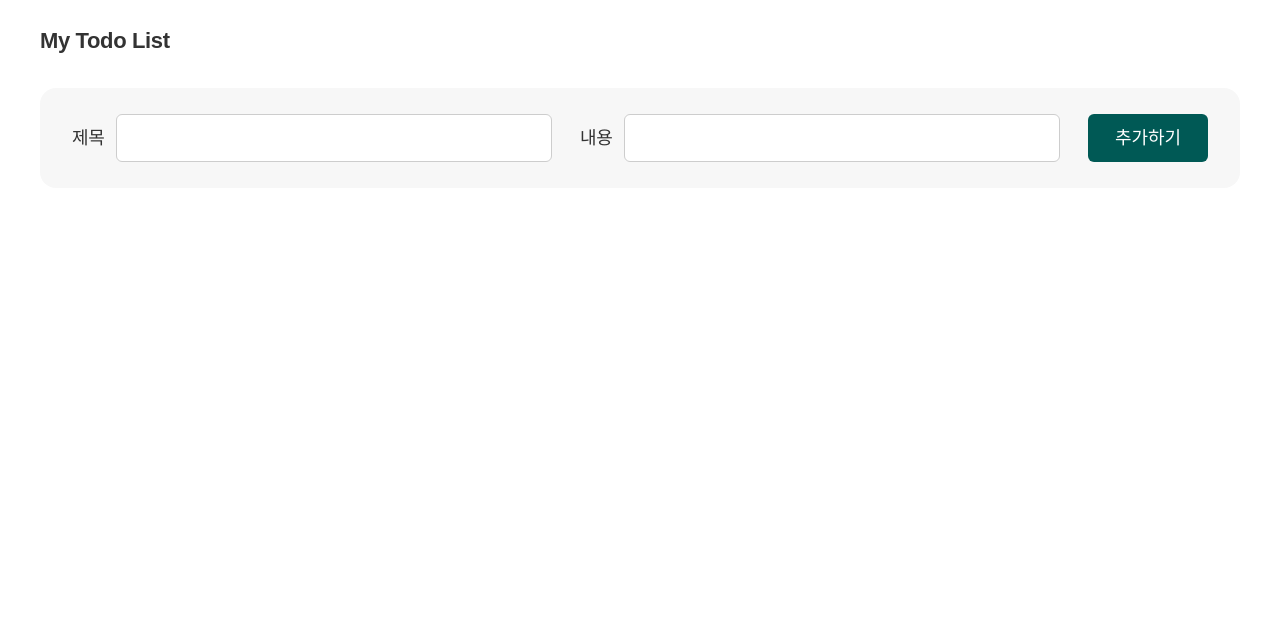
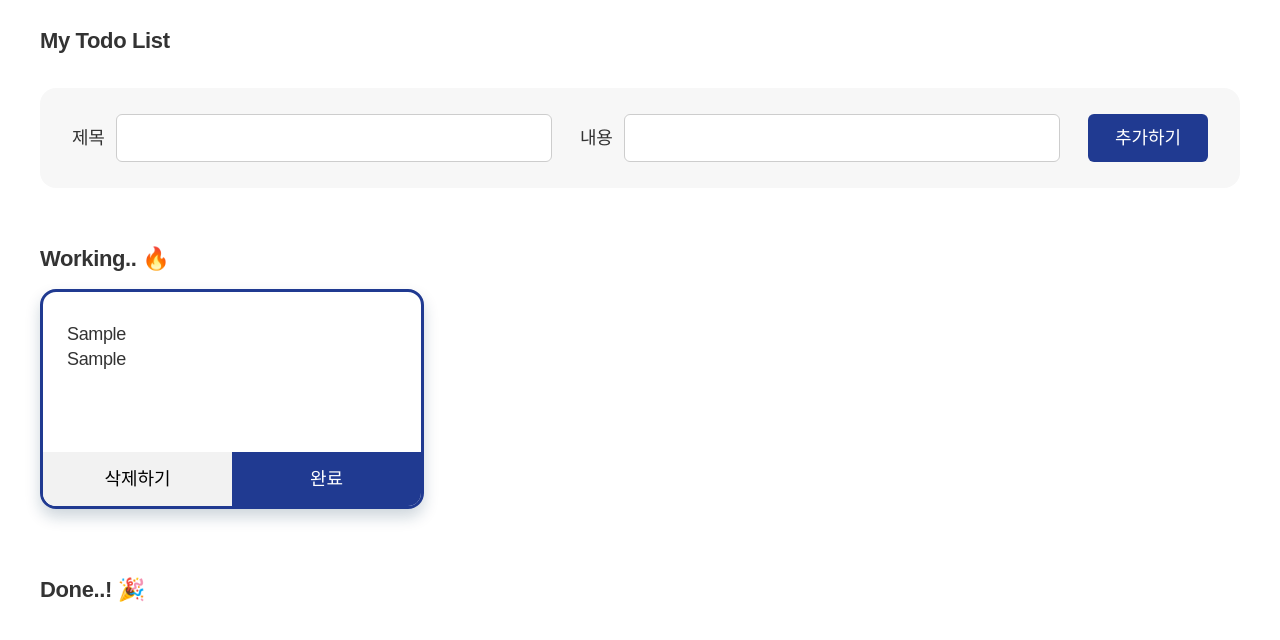
Before and after one commit to lizzieFEstudy/ts-todolist-lv2, a React (Create React App) app: page / in a window 1280 px wide. Both pictures are taken after typing "Sample", "Sample" into the empty fields and a click on the button "추가하기". Shown: the top 640 px of the page. Built offline with nearby package versions, Linux system fonts and the light colour scheme.

Commit message:
feat(Todo): Read to-do lists

```diff
--- a/src/components/TodoList.tsx
+++ b/src/components/TodoList.tsx
@@ -1,7 +1,44 @@
 import React from "react";
+import { TodoModel } from "../model/todo";
+import * as S from "../styles/TodoList.styled";
 
-const TodoList: React.FC = () => {
-  return <div>TodoList</div>;
+type OwnProps = {
+  todos: TodoModel[];
+  setTodos: React.Dispatch<React.SetStateAction<TodoModel[]>>;
+  listIsDone: boolean;
+};
+
+const TodoList: React.FC<OwnProps> = ({ todos, setTodos, listIsDone }) => {
+  return (
+    <section>
+      <S.TodoListH2>{listIsDone ? "Done..! 🎉" : "Working.. 🔥"}</S.TodoListH2>
+      <S.TodoListList>
+        {todos
+          .filter(item => item.isDone === listIsDone)
+          .map(item => {
+            return (
+              <S.TodoListItem $IsDone={item.isDone} key={item.id}>
+                <strong>{item.title}</strong>
+                <p>{item.contents}</p>
+                <S.TodoListBox>
+                  <S.TodoListButton
+                  // onClick={() => clickRemoveButtonHandler(item.id)}
+                  >
+                    삭제하기
+                  </S.TodoListButton>
+                  <S.TodoListButton
+                    $IsDone={item.isDone}
+                    // onClick={() => clickDoneButtonHandler(item.id)}
+                  >
+                    {item.isDone === false ? "완료" : "취소"}
+                  </S.TodoListButton>
+                </S.TodoListBox>
+              </S.TodoListItem>
+            );
+          })}
+      </S.TodoListList>
+    </section>
+  );
 };
 
 export default TodoList;
--- a/src/pages/Todo.tsx
+++ b/src/pages/Todo.tsx
@@ -1,5 +1,6 @@
 import React, { useState } from "react";
 import Input from "../components/Input";
+import TodoList from "../components/TodoList";
 import { TodoModel } from "../model/todo";
 
 const Todo: React.FC = () => {
@@ -8,6 +9,9 @@ const Todo: React.FC = () => {
   return (
     <>
       <Input todos={todos} setTodos={setTodos} />
+
+      <TodoList todos={todos} setTodos={setTodos} listIsDone={false} />
+      <TodoList todos={todos} setTodos={setTodos} listIsDone={true} />
     </>
   );
 };
--- a/src/styles/Input.styled.tsx
+++ b/src/styles/Input.styled.tsx
@@ -31,7 +31,6 @@ export const InputButton = styled.button`
   border: 0;
   border-radius: 6px;
   padding: 0 16px;
-  /* background: #203a91; */
-  background: #005955;
+  background: #203a91;
   color: #fff;
 `;
--- a/src/styles/TodoList.styled.tsx
+++ b/src/styles/TodoList.styled.tsx
@@ -10,7 +10,7 @@ export const TodoListList = styled.ul`
   flex-wrap: wrap;
   gap: 20px 2%;
 `;
-export const TodoListItem = styled.li`
+export const TodoListItem = styled.li<{ $IsDone: boolean }>`
   overflow: hidden;
   box-sizing: border-box;
   display: flex;
@@ -21,10 +21,11 @@ export const TodoListItem = styled.li`
   margin-bottom: 10px;
   padding: 30px 24px 94px;
   border: 3px solid #203a91;
-  border: 3px solid #005955;
   border-radius: 16px;
   box-shadow: 0 8px 15px rgba(11, 51, 82, 0.2);
-  // IsDone 관련 CSS 추가 예정
+  ${({ $IsDone }) =>
+    $IsDone &&
+    `box-shadow: none; border-color: #eaebed; border-color: #dbdde1;`}
 `;
 export const TodoListStrong = styled.strong`
   display: block;
@@ -46,7 +47,7 @@ export const TodoListBox = styled.div`
   border-radius: 0 0 10px 10px;
   overflow: hidden;
 `;
-export const TodoListButton = styled.button`
+export const TodoListButton = styled.button<{ $IsDone?: boolean }>`
   float: left;
   min-width: 50%;
   height: 54px;
@@ -55,5 +56,10 @@ export const TodoListButton = styled.button`
   box-sizing: border-box;
   border: 0;
   background: #f2f2f2;
-  // IsDone 관련 CSS 추가 예정
+  ${({ $IsDone }) =>
+    $IsDone === undefined
+      ? null
+      : !$IsDone
+      ? `color: #fff; background: #203a91;`
+      : `background: #fbb938;`}
 `;
```
